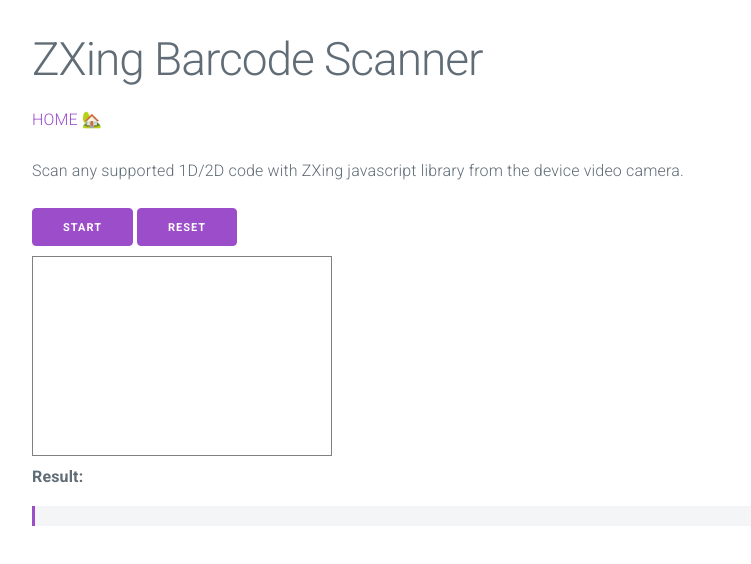
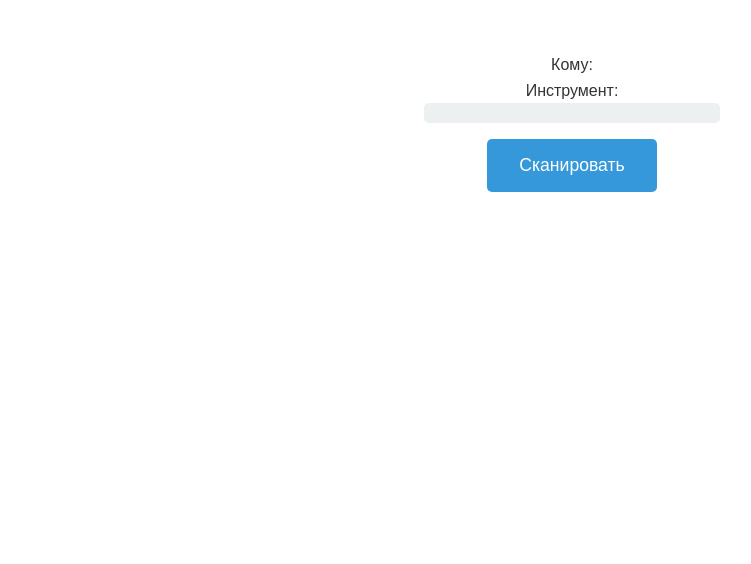
Before and after one commit to cursorproton/tool, a website: page index.html in a window 1280 px wide. Shown: the whole page, without its empty margins (68-819 px from the left). Drawn offline with nearby package versions, Linux system fonts and the light colour scheme.

Commit message:
refactor(index.html): enhance layout and functionality for barcode scanning tool
Revise the index.html file to improve the user interface and experience of the barcode scanning tool. Changes include updating the document type and language, modifying the title, and adding new styles for better presentation. The structure has been streamlined to focus on scanning capabilities, with new warning messages for offline usage and improved result display. Unused elements have been removed to optimize performance.

```diff
--- a/index.html
+++ b/index.html
@@ -1,42 +1,44 @@
-<!doctype html>
-<html lang="en">
+<!DOCTYPE html>
+<html lang="ru">
 <head>
-  <meta charset="utf-8">
-  <meta name="viewport" content="width=device-width, initial-scale=1">
-  <title>ZXing TypeScript | Decoding from camera stream</title>
-  <link rel="stylesheet" rel="preload" as="style" onload="this.rel='stylesheet';this.onload=null"
-    href="https://fonts.googleapis.com/css?family=Roboto:300,300italic,700,700italic">
-  <link rel="stylesheet" rel="preload" as="style" onload="this.rel='stylesheet';this.onload=null"
-    href="https://unpkg.com/normalize.css@8.0.0/normalize.css">
-  <link rel="stylesheet" rel="preload" as="style" onload="this.rel='stylesheet';this.onload=null"
-    href="https://unpkg.com/milligram@1.3.0/dist/milligram.min.css">
+  <meta charset="UTF-8">
+  <meta name="viewport" content="width=device-width, initial-scale=1.0">
+  <title>Инструмент</title>
+  <link rel="manifest" href="./manifest.json">
+  <meta name="theme-color" content="#2196F3">
+  <style>
+    body { font-family: Arial; max-width: 400px; margin: 0 auto; padding: 20px; }
+    input { width: 70%; padding: 10px; } button { padding: 10px 20px; }
+    ul { list-style: none; padding: 0; }
+    li { padding: 10px; border-bottom: 1px solid #ddd; display: flex; justify-content: space-between; }
+  </style>
+  <link rel="stylesheet" href="./styles.css">
+  <script src="jquery.min.js"></script>
+  <script src="script.js"></script>
 </head>
 <body>
-  <main class="wrapper" style="padding-top:2em">
-    <section class="container" id="demo-content">
-      <h1 class="title">ZXing Barcode Scanner</h1>
-      <p>
-        <a class="button-small button-outline" href="../../index.html">HOME 🏡</a>
-      </p>
-      <p>Scan any supported 1D/2D code with ZXing javascript library from the device video
-        camera.</p>
-      <div>
-        <a class="button" id="startButton">Start</a>
-        <a class="button" id="resetButton">Reset</a>
-      </div>
-      <div>
-        <video id="video" width="300" height="200" style="border: 1px solid gray"></video>
-      </div>
-      <div id="sourceSelectPanel" style="display:none">
-        <label for="sourceSelect">Change video source:</label>
-        <select id="sourceSelect" style="max-width:400px">
-        </select>
-      </div>
-      <label>Result:</label>
-      <pre><code id="result"></code></pre>
-    </section>
-  </main>
-  <script type="text/javascript" src="https://unpkg.com/@zxing/library@latest/umd/index.min.js"></script>
-  <script src="index.js" defer></script>
+  <div class="container">
+    <div id="connection-status" style="margin-bottom: 15px; padding: 10px; border-radius: 5px; display: none;"></div>
+    <div id="file-protocol-warning" style="margin-bottom: 15px; padding: 10px; border-radius: 5px; display: none; background-color: #f8d7da; border: 1px solid #f5c6cb; color: #721c24;">
+        <strong>Внимание!</strong> Вы открыли файл напрямую через протокол <code>file://</code>.
+        <br>Для корректной работы PWA (в том числе в автономном режиме) откройте приложение через локальный веб-сервер.
+        <br>Подробнее читайте в файле <a href="README.md">README.md</a>.
+    </div>
+    <div id="offline-file-warning" style="margin-bottom: 15px; padding: 10px; border-radius: 5px; display: none; background-color: #f8d7da; border: 1px solid #f5c6cb; color: #721c24;">
+        <strong>Ошибка загрузки!</strong> Приложение не может загрузиться в оффлайне, потому что оно не было предварительно установлено и кэшировано.
+        <br>Для работы в оффлайне приложение должно быть запущено хотя бы один раз с подключением к интернету через веб-сервер.
+    </div>
+    <div id="offline-ready-message" style="margin-bottom: 15px; padding: 10px; border-radius: 5px; display: none; background-color: #d4edda; border: 1px solid #c3e6cb; color: #155724;">
+        <strong>Приложение готово к работе в оффлайне!</strong> Все необходимые ресурсы были кэшированы и приложение может работать без подключения к интернету.
+    </div>
+    <video id="video" width="300" height="200" style="display: none;"></video>
+    <canvas id="canvas" width="300" height="200" style="display: none;"></canvas>
+    <div id="result_user_Label">Кому: </div><div id="result_user"></div>
+    <div id="result_Label">Инструмент: </div><div id="result"></div>
+    <button id="scanButton">Сканировать</button>
+</div>
+<script src="./jsQR.js"></script>
+<script type="text/javascript" src="zxing-library.min.js"></script>
+<script src="./qr.js"></script>
 </body>
 </html>
```
